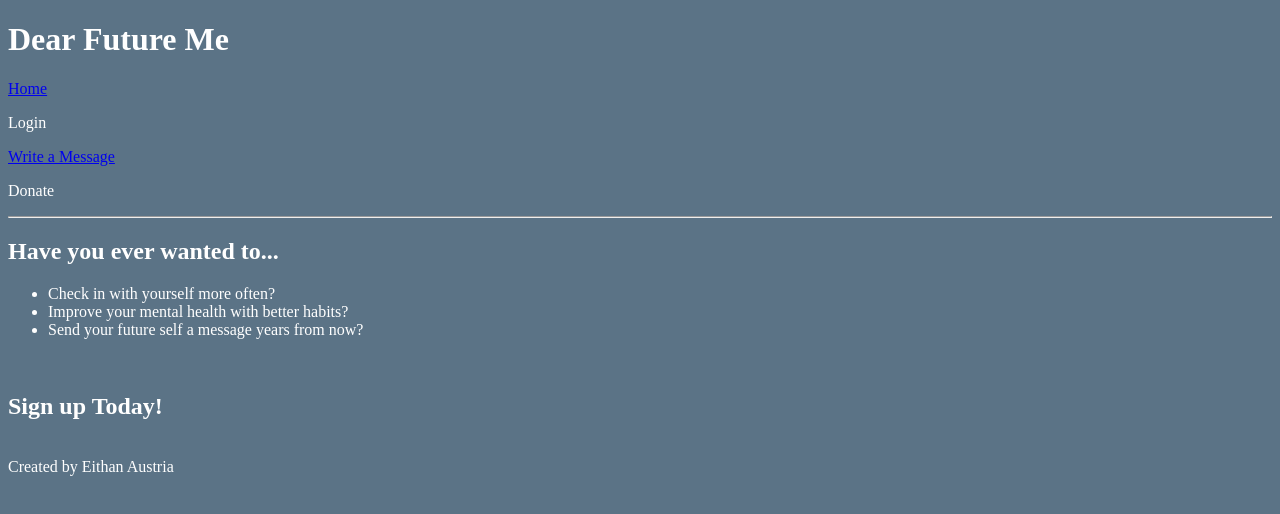
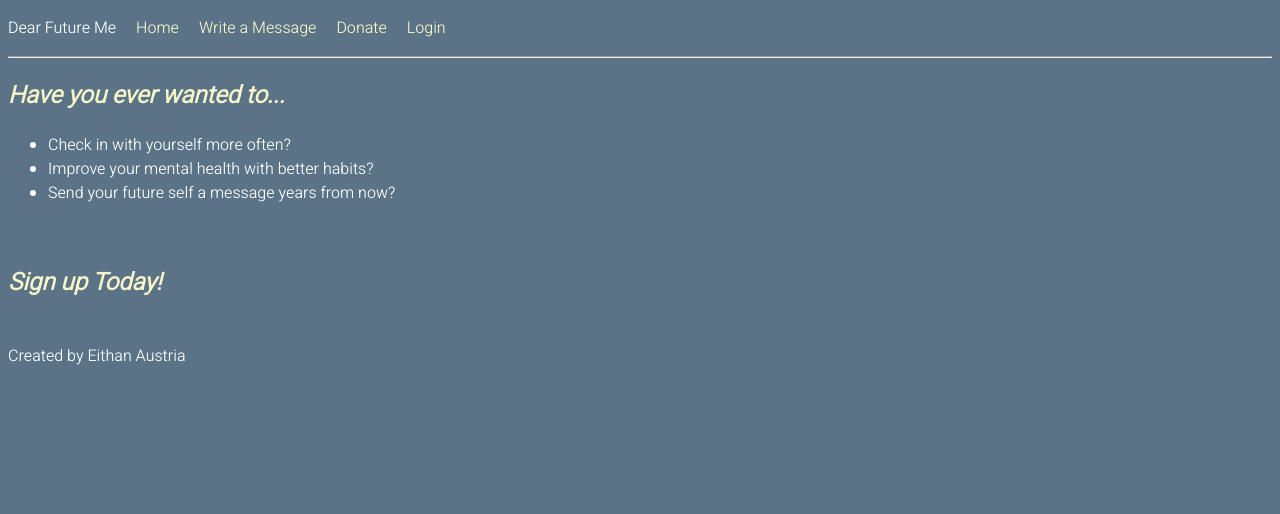
Before and after one commit to ShaEithan/Dear-Future-Me, a plain HTML site: page index.html in a window 1280 px wide. Drawn offline with Linux system fonts and the light colour scheme.

Commit message:
made styling to navbar, still needs fix

```diff
--- a/index.html
+++ b/index.html
@@ -14,15 +14,15 @@
     </head>
 
     <header>
-        <h1>Dear Future Me</h1>
-
         <nav aria-label="primary-navigation">
-            <p><a href="index.html">Home</a></p>
-            <p>Login</p>
-            <p><a href="message.html">Write a Message</a></p>
-            <p><a>Donate</a></p>
+            <ul class="navbar">
+                <li>Dear Future Me</li>
+                <li><a href="index.html">Home</a></li>
+                <li><a href="message.html">Write a Message</a></li>
+                <li><a>Donate</a></li>
+                <li><a>Login</a></li>
+            </ul>
         </nav>
-
     </header>
 
     <hr>
--- a/main.css
+++ b/main.css
@@ -1,4 +1,33 @@
+@import url('https://fonts.googleapis.com/css2?family=Heebo:wght@100;300&display=swap');
+
 body {
+    font-size: 1rem;
+    font-family: 'Heebo', sans-serif;
     background: #5B7386;
-    color: #FFFFFF;
+    color: #ffffff;
 }
+
+h2 {
+    color: #F7F5C9;
+    font-style: oblique;
+}
+
+.navbar {
+    list-style-type: none;
+    padding-left: 0;
+    text-align: left;
+}
+
+.navbar li{
+    display: inline-block;
+    margin-right: 1rem;
+}
+
+a {
+    text-decoration: none;
+    color: #F7F5C9;
+}
+
+a:hover {
+    color: white;
+}
```
Also changed, not shown: message.html (+7 -7 lines).
